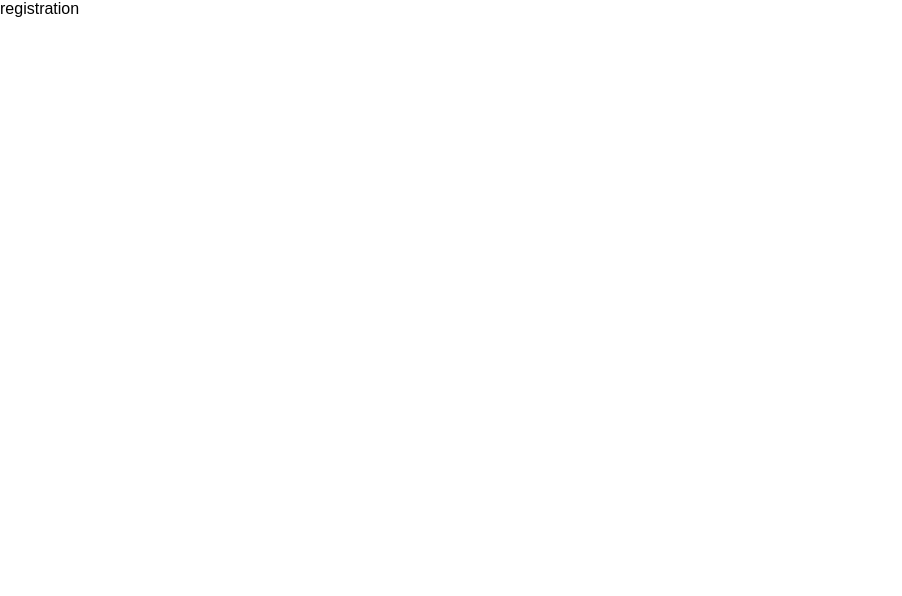
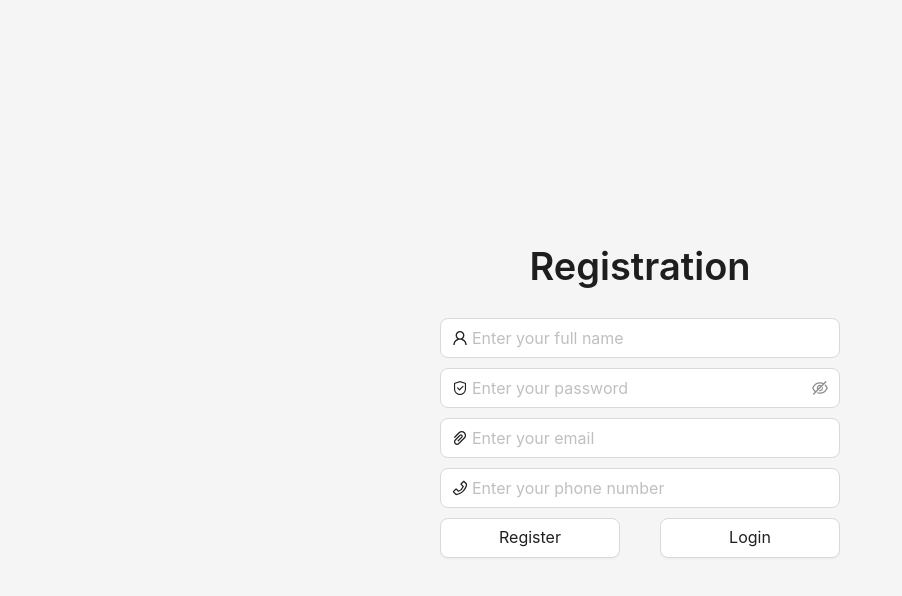
Before and after one commit to erickmarchetti/lista-de-contatos-frontend, a React (Vite) app: page / in a window 1280 px wide. Shown: the top 596 px of the page, without its empty margins (0-902 px from the left). Built offline with nearby package versions, Linux system fonts and the light colour scheme.

Commit message:
feat: pagina de cadastro

```diff
--- a/src/pages/Registration/index.tsx
+++ b/src/pages/Registration/index.tsx
@@ -1,3 +1,227 @@
-const Registration = () => <>registration</>
+import { Layout, Input, Button, Space, Typography, message } from "antd"
+import {
+  UserOutlined,
+  SafetyOutlined,
+  PaperClipOutlined,
+  PhoneOutlined
+} from "@ant-design/icons"
+import { StyledForm, FlexContainer } from "./style"
+
+import { useForm, Controller } from "react-hook-form"
+import { yupResolver } from "@hookform/resolvers/yup"
+import * as yup from "yup"
+
+import UseUserContext, { CreateUserData } from "../../providers/user"
+import { useState } from "react"
+
+import { useNavigate } from "react-router-dom"
+
+interface RegisterFormFields {
+  full_name: string
+  password: string
+  email: string
+  number: string
+}
+
+const registerSchema = yup.object({
+  full_name: yup.string().max(50).required(),
+  password: yup.string().required(),
+  email: yup.string().max(40).email().required(),
+  number: yup
+    .string()
+    .min(9)
+    .max(13)
+    .matches(/^[0-9]+$/, "This field must have only numbers")
+    .required()
+})
+
+const Registration = () => {
+  const [isLoading, setIsLoading] = useState<boolean>(false)
+  const { createUser } = UseUserContext()
+  const navigate = useNavigate()
+
+  const {
+    control,
+    handleSubmit,
+    formState: { errors }
+  } = useForm<RegisterFormFields>({
+    mode: "onSubmit",
+    reValidateMode: "onChange",
+    shouldFocusError: false,
+    shouldUnregister: false,
+    resolver: yupResolver(registerSchema)
+  })
+
+  const onSubmit = async (data: RegisterFormFields) => {
+    setIsLoading(true)
+
+    const formatedData: CreateUserData = {
+      full_name: data.full_name,
+      password: data.password,
+      emails: [data.email],
+      numbers: [data.number]
+    }
+
+    await createUser(formatedData)
+      .then(() => message.success("user created successfully", 2))
+      .catch((err) => console.log(err))
+      .finally(() => {
+        setIsLoading(false)
+        navigate("/login")
+      })
+  }
+
+  return (
+    <Layout
+      style={{
+        display: "flex",
+        justifyContent: "center",
+        alignItems: "center",
+        width: "100%",
+        height: "100%"
+      }}
+    >
+      <StyledForm onSubmit={handleSubmit(onSubmit)}>
+        <Typography.Title level={1}>Registration</Typography.Title>
+
+        <Controller
+          name="full_name"
+          control={control}
+          render={({ field: { onChange, value } }) => (
+            <Space
+              direction="vertical"
+              style={{
+                width: "100%"
+              }}
+            >
+              <Input
+                prefix={<UserOutlined />}
+                placeholder="Enter your full name"
+                onChange={onChange}
+                value={value}
+                size="large"
+                style={{
+                  width: "100vw",
+                  maxWidth: "400px"
+                }}
+              />
+              {errors?.full_name && (
+                <span className="input__span--error">
+                  {errors.full_name?.message}
+                </span>
+              )}
+            </Space>
+          )}
+        />
+        <Controller
+          name="password"
+          control={control}
+          render={({ field: { onChange, value } }) => (
+            <Space
+              direction="vertical"
+              style={{
+                width: "100%"
+              }}
+            >
+              <Input.Password
+                placeholder="Enter your password"
+                prefix={<SafetyOutlined />}
+                onChange={onChange}
+                value={value}
+                size="large"
+                style={{
+                  width: "100vw",
+                  maxWidth: "400px"
+                }}
+              />
+              {errors?.password && (
+                <span className="input__span--error">
+                  {errors.password?.message}
+                </span>
+              )}
+            </Space>
+          )}
+        />
+        <Controller
+          name="email"
+          control={control}
+          render={({ field: { onChange, value } }) => (
+            <Space
+              direction="vertical"
+              style={{
+                width: "100%"
+              }}
+            >
+              <Input
+                prefix={<PaperClipOutlined />}
+                placeholder="Enter your email"
+                onChange={onChange}
+                value={value}
+                size="large"
+                style={{
+                  width: "100vw",
+                  maxWidth: "400px"
+                }}
+              />
+              {errors?.email && (
+                <span className="input__span--error">
+                  {errors.email?.message}
+                </span>
+              )}
+            </Space>
+          )}
+        />
+        <Controller
+          name="number"
+          control={control}
+          render={({ field: { onChange, value } }) => (
+            <Space
+              direction="vertical"
+              style={{
+                width: "100%"
+              }}
+            >
+              <Input
+                prefix={<PhoneOutlined />}
+                placeholder="Enter your phone number"
+                onChange={onChange}
+                value={value}
+                size="large"
+                style={{
+                  width: "100vw",
+                  maxWidth: "400px"
+                }}
+              />
+              {errors?.number && (
+                <span className="input__span--error">
+                  {errors.number?.message}
+                </span>
+              )}
+            </Space>
+          )}
+        />
+
+        <FlexContainer>
+          <Button
+            htmlType="submit"
+            loading={isLoading}
+            size="large"
+            style={{ width: "45%" }}
+          >
+            Register
+          </Button>
+
+          <Button
+            size="large"
+            style={{ width: "45%" }}
+            onClick={() => navigate("/login")}
+          >
+            Login
+          </Button>
+        </FlexContainer>
+      </StyledForm>
+    </Layout>
+  )
+}
 
 export default Registration
--- /dev/null
+++ b/src/pages/Registration/style.tsx
@@ -0,0 +1,14 @@
+import styled from "styled-components"
+
+export const StyledForm = styled.form`
+  display: flex;
+  flex-flow: column nowrap;
+  align-items: center;
+  gap: 10px;
+`
+
+export const FlexContainer = styled.div`
+  width: 100%;
+  display: flex;
+  justify-content: space-between;
+`
```
Also changed, not shown: src/providers/user/index.tsx (+5 -5 lines).
